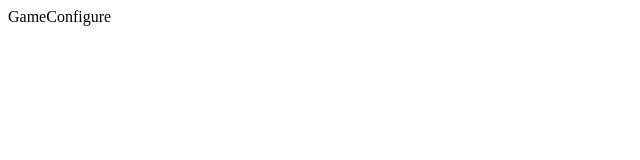
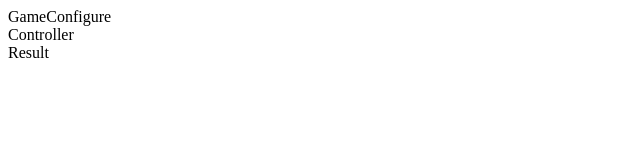
Before and after one commit to umanoda/thunderstone-quest-randomizer, a React (Vite) app: page / in a window 1280 px wide. Shown: the top 160 px of the page, without its empty margins (0-640 px from the left). Built offline with nearby package versions, Linux system fonts and the light colour scheme.

Commit message:
feat: add empty components

```diff
--- a/src/App.tsx
+++ b/src/App.tsx
@@ -1,12 +1,16 @@
 import { Component } from "react";
 
-import { GameConfigure } from "./components/GameConfigration";
+import { Controller } from "./components/Controller";
+import { GameConfigure } from "./components/GameConfigure";
+import { Result } from "./components/Result";
 
 class App extends Component {
   render() {
     return (
       <div>
         <GameConfigure />
+        <Controller />
+        <Result />
       </div>
     );
   }
--- /dev/null
+++ b/src/components/Controller.tsx
@@ -0,0 +1 @@
+export const Controller = () => <div>Controller</div>;
--- /dev/null
+++ b/src/components/Result.tsx
@@ -0,0 +1 @@
+export const Result = () => <div>Result</div>;
```
Also changed, not shown: src/components/GameConfigure.tsx (renamed from src/components/GameConfigration.tsx).
